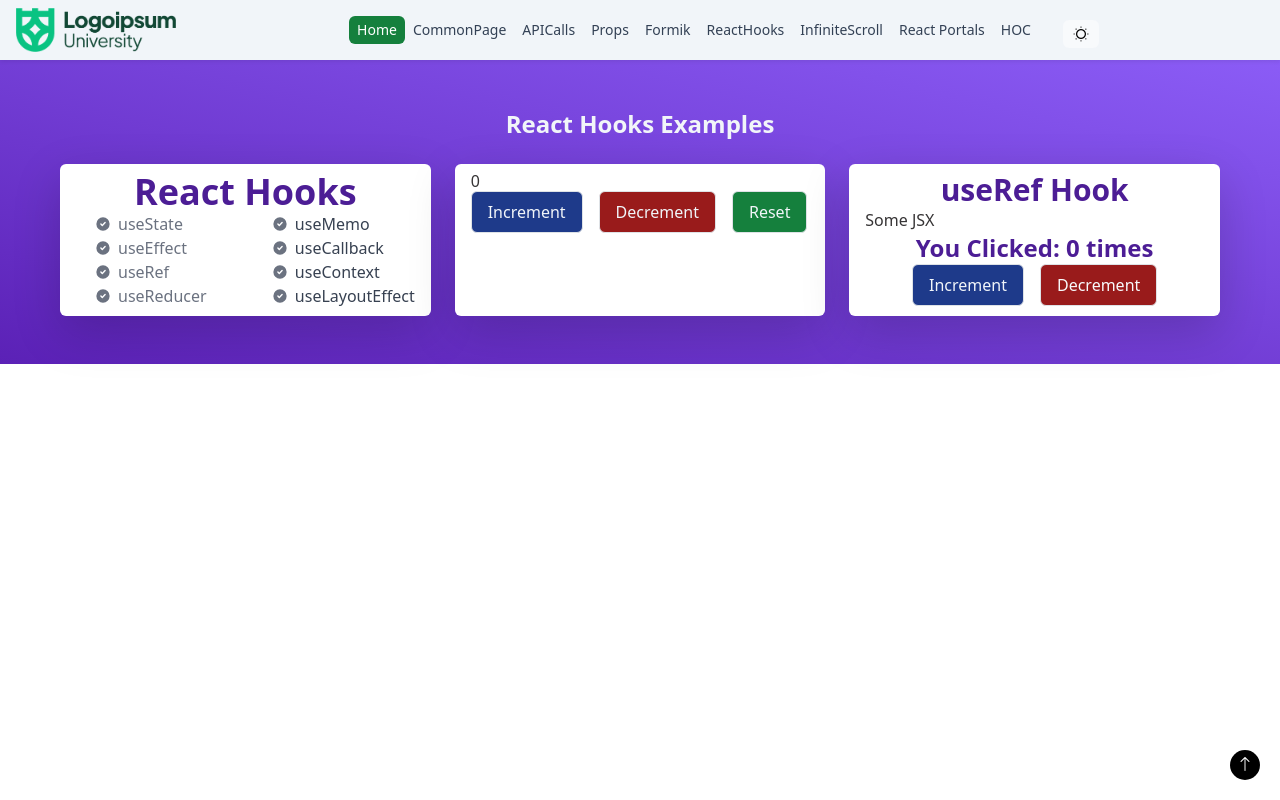
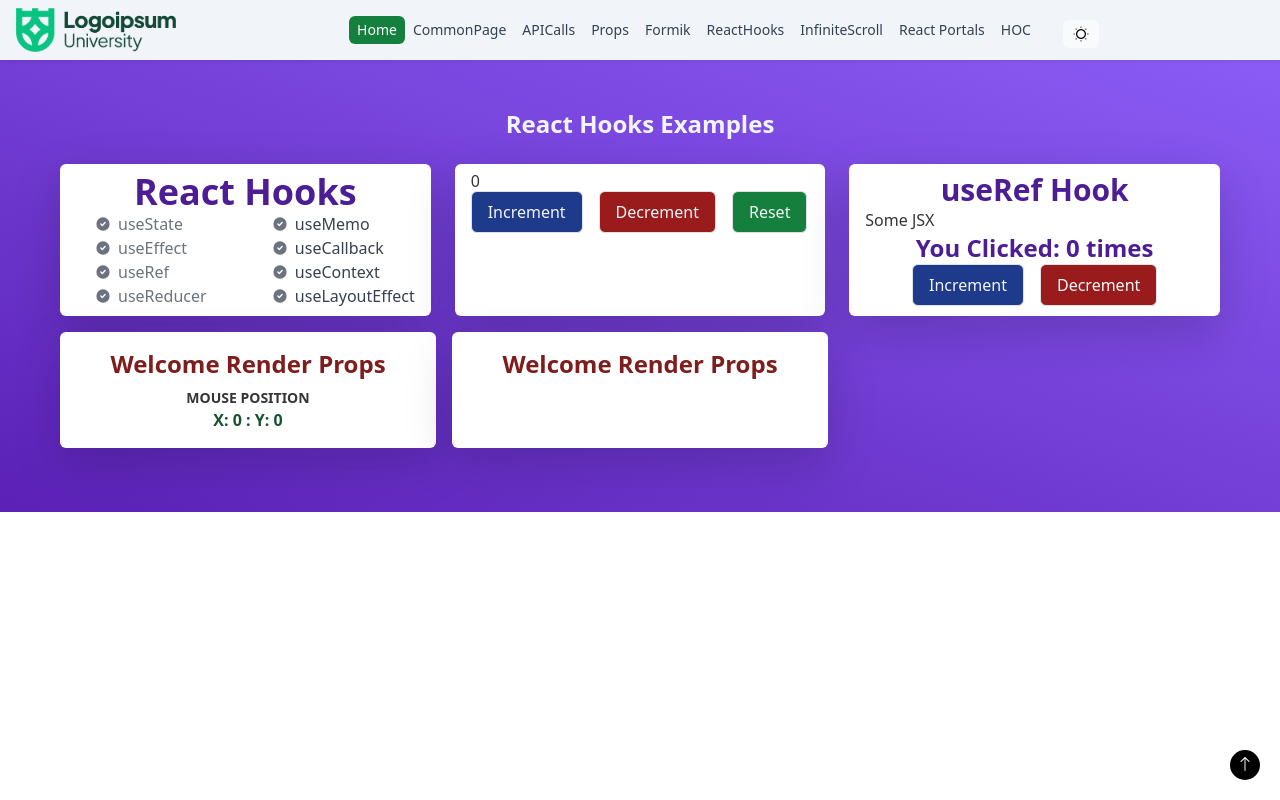
Before and after one commit to Pandilla-Rajesh/react-main-topics, a React (Create React App) app: page /home in a window 1280 px wide. Built offline with nearby package versions, Linux system fonts and the light colour scheme.

Commit message:
render props and mousemove added done

```diff
--- a/src/Pages/Home/Home.js
+++ b/src/Pages/Home/Home.js
@@ -7,6 +7,28 @@ function Home({ name }) {
 
     const [count, setCount] = useState(0)
     const mountRef = useRef(true)
+
+    // render-props //
+
+    const[pos, setPos] = useState({x:0, y:0})
+
+    useEffect(()=>{
+        const handleMouseMove=(e)=>{
+            setPos({x:e.clientX, y:e.clientY})
+            console.log('mousemove', e.clientX, e.clientY);
+        }
+
+        // add-the-event-listner//
+        window.addEventListener('mousemove', handleMouseMove)
+
+        // clean-up prevent memory leaks //
+        return()=>{
+            window.removeEventListener('mousemove', handleMouseMove)
+        }
+
+    }, []) //run once when component mount//
+
+    // end //
 
     useEffect(()=>{
         if(mountRef.current){
@@ -110,7 +132,19 @@ function Home({ name }) {
 
                 </div>
 
+                <div className='custom-card'>
+                    <div className='new-card'>
+                        <h2>Welcome Render Props</h2>
+                        <div>
+                            <h3>mouse Position</h3>
+                            <p>X: {pos.x} : Y: {pos.y}</p>
+                        </div>
+                    </div>
+                    <div className='new-card'>
+                        <h2>Welcome Render Props</h2>
 
+                    </div>
+                </div>
 
             </article>
         </section>
--- a/src/style.scss
+++ b/src/style.scss
@@ -233,6 +233,22 @@ place-self: end;
     }
 }
 
+.custom-card{
+    @apply grid grid-cols-1 lg:grid-cols-3 md:grid-cols-2 sm:grid-cols-2 xl:grid-cols-3 my-3 gap-3;
+    .new-card{
+        @apply bg-white p-3 rounded shadow-lg;
+        h2{
+            @apply text-2xl text-center font-semibold text-red-900 mb-2;
+        }
+        h3{
+            @apply text-sm text-center uppercase font-bold;
+        }
+        p{
+            @apply text-center font-bold text-green-900;
+        }
+    }
+}
+
 @tailwind base;
 @tailwind components;
 @tailwind utilities;
```
